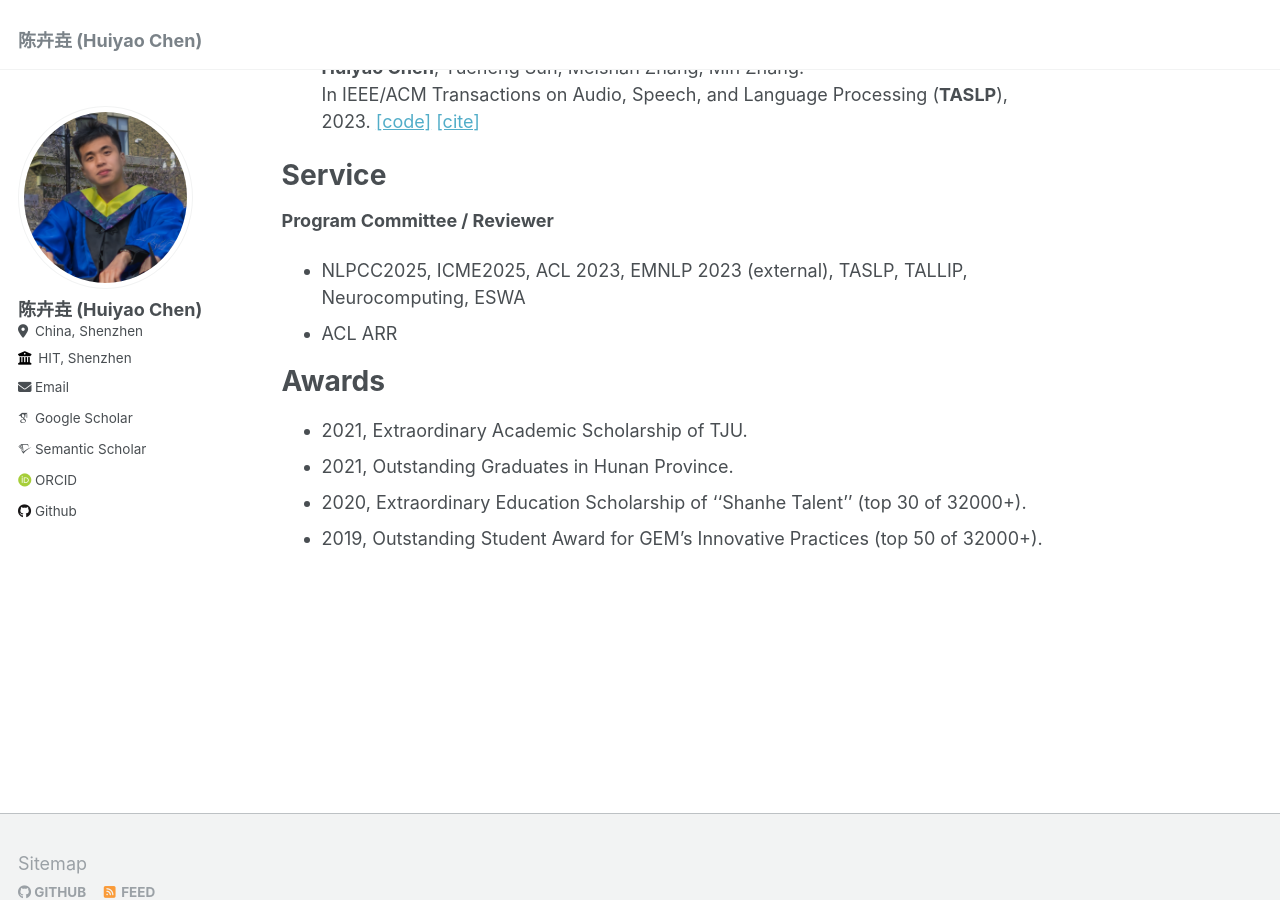
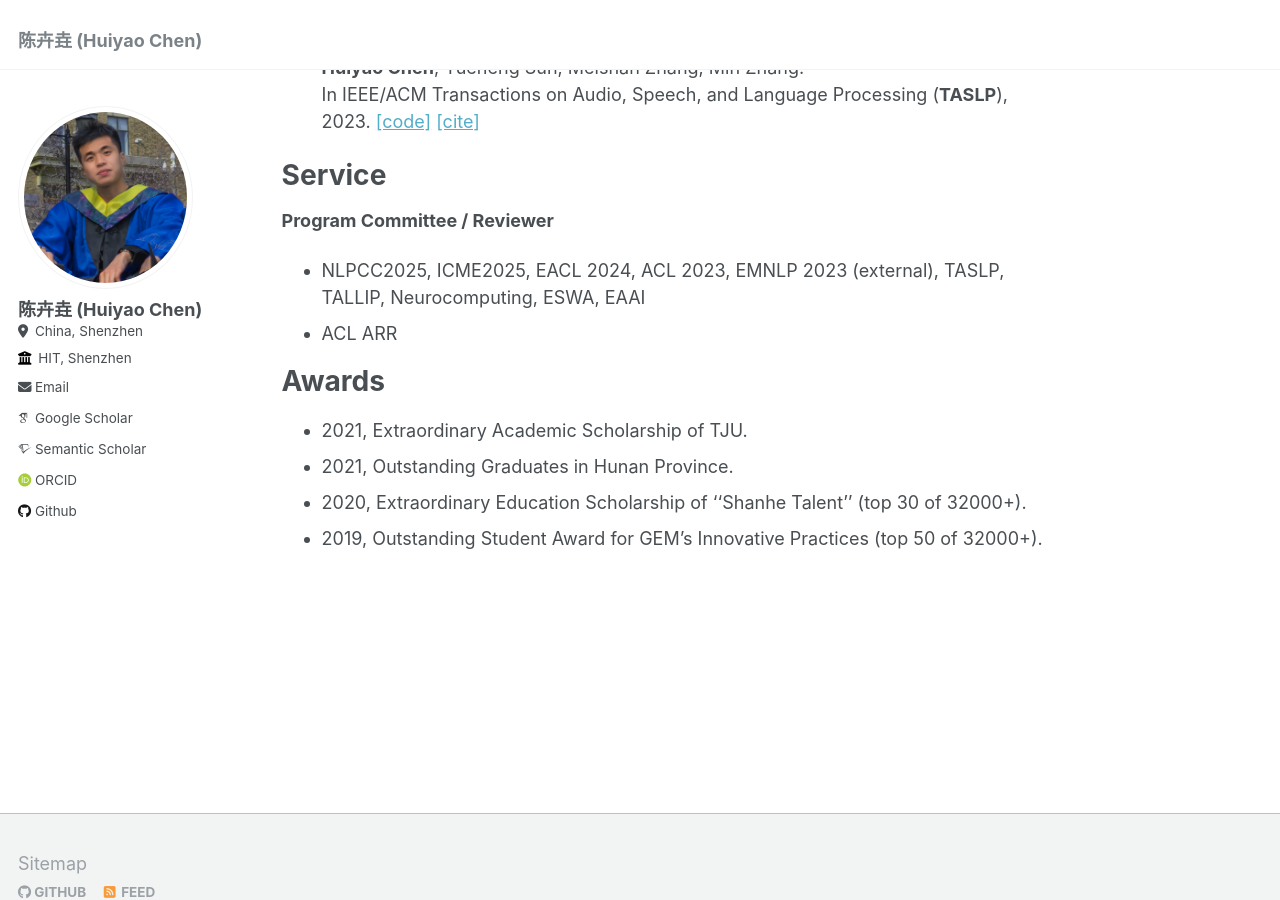
Before and after one commit to DreamH1gh/DreamH1gh.github.io, a Jekyll site: the page built from _pages/about.md, in a window 1280 px wide and 900 px high, scrolled down 2174 px. Built offline with Jekyll 4.4.1, drawn with Linux system fonts in a browser that asks for light colours; some web fonts are replaced.

Commit message:
EAAI reviewer

```diff
--- a/_pages/about.md
+++ b/_pages/about.md
@@ -93,7 +93,7 @@ In IEEE/ACM Transactions on Audio, Speech, and Language Processing (**TASLP**),
 Service
 ======
 **Program Committee / Reviewer**
-+ NLPCC2025, ICME2025, ACL 2023, EMNLP 2023 (external), TASLP, TALLIP, Neurocomputing, ESWA
++ NLPCC2025, ICME2025, EACL 2024, ACL 2023, EMNLP 2023 (external), TASLP, TALLIP, Neurocomputing, ESWA, EAAI
 + ACL ARR
 
 Awards
```
